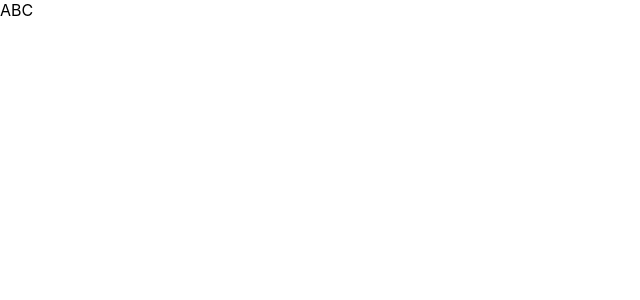
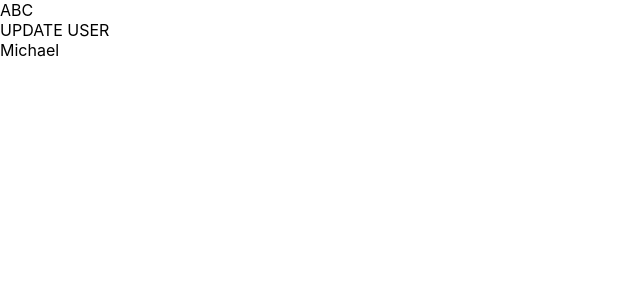
Before and after one commit to bigterboy/reduxtest, a React (Create React App) app: page / in a window 1280 px wide. Shown: the top 300 px of the page, without its empty margins (0-640 px from the left). Built offline with nearby package versions, Linux system fonts and the light colour scheme.

Commit message:
finish chia component action và reducer thành file riêng cho action user

```diff
--- a/src/App.js
+++ b/src/App.js
@@ -1,14 +1,51 @@
 import React, { Component } from 'react';
 import './App.css';
 
+import {connect} from 'react-redux';
+import {updateUser} from './actions/users-action'
+
+
+
 class App extends Component {
+  constructor(props){
+    super(props);
+    this.onUpdateUser = this.onUpdateUser.bind(this);
+  }
+
+  onUpdateUser(){
+    this.props.onUpdateUser('SAMMY');
+  }
   render() {
+    //console.log('afbcc',this.props);
     return (
       <div>
         ABC
+        <div onClick={this.onUpdateUser}>UPDATE USER</div>
+        {this.props.user}
       </div>
     );
   }
 }
 
-export default App;
+
+const mapStateToProps = state=>{
+  return {
+    products: state.products,
+    user: state.user
+  }
+}
+
+
+const mapActionsToProps ={
+  onUpdateUser: updateUser
+}
+
+
+//export default App;
+// export default connect(function(state){
+//   return {products: state.products,user: state.user}
+// })(App);
+
+
+
+export default connect(mapStateToProps,mapActionsToProps)(App);
--- /dev/null
+++ b/src/actions/users-action.js
@@ -0,0 +1,10 @@
+export const UPDATE_USER = 'users:updateUser';
+
+export function updateUser(newUser) {
+  return {
+      type: UPDATE_USER,
+      payload: {
+          user: newUser
+      }
+  }
+}
--- a/src/index.js
+++ b/src/index.js
@@ -7,17 +7,17 @@ import * as serviceWorker from './serviceWorker';
 import {combineReducers,createStore} from 'redux';
 
 
-function productsReducer(state=[],action){
-  return state;
-}
+import {Provider} from 'react-redux';
 
-function userReducer(state='',action){
-  switch(action.type){
-    case 'updateUser':
-      return action.payload;
-  }
-  return state;
-}
+
+import productsReducer from './reducers/products-reducer';
+import userReducer from './reducers/users-reducer';
+
+
+
+
+
+
 
 const allReducers =combineReducers({
   products: productsReducer,
@@ -66,7 +66,9 @@ console.log(store.getState());
 
 
 
-ReactDOM.render(<App />, document.getElementById('root'));
+ReactDOM.render(
+  <Provider store={store}><App /></Provider>
+  , document.getElementById('root'));
 
 // If you want your app to work offline and load faster, you can change
 // unregister() to register() below. Note this comes with some pitfalls.
--- /dev/null
+++ b/src/reducers/products-reducer.js
@@ -0,0 +1,3 @@
+export default function productsReducer(state=[],action){
+  return state;
+}
--- /dev/null
+++ b/src/reducers/users-reducer.js
@@ -0,0 +1,9 @@
+import {UPDATE_USER} from '../actions/users-action';
+export default function userReducer(state='',action){
+  switch(action.type){
+    case UPDATE_USER:
+      return action.payload.user;
+    default:
+      return state;
+  }
+}
```
Also changed, not shown: src/actions/products-action.js (added).
